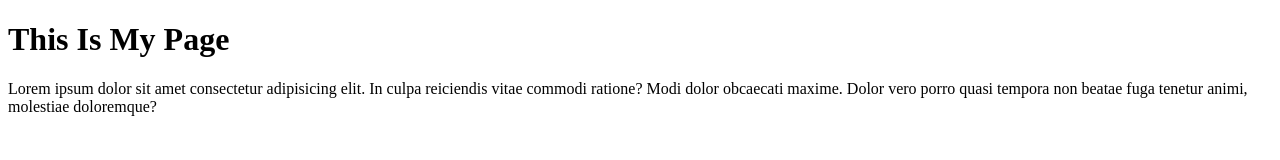
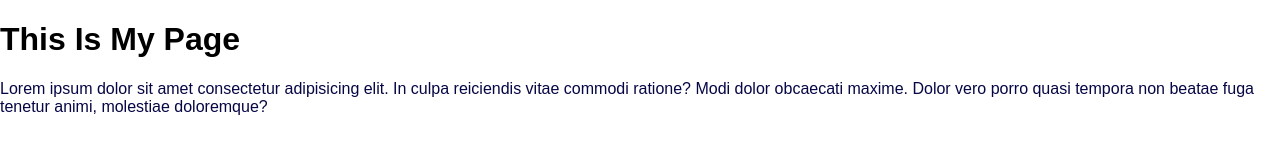
Before and after one commit to mjshelton12/demo_commits, a plain HTML site: page index.html in a window 1280 px wide. Drawn offline with Linux system fonts and the light colour scheme.

Commit message:
create style sheet

```diff
--- /dev/null
+++ b/assets/style.css
@@ -0,0 +1,9 @@
+body {
+    margin: auto;
+    font-family:Arial, Helvetica, sans-serif;
+    font-size: 1rem;
+}
+
+p {
+    color: rgb(6, 6, 69);
+}
--- a/index.html
+++ b/index.html
@@ -1,11 +1,14 @@
 <!DOCTYPE html>
 <html lang="en">
+<link rel="stylesheet" href="./assets/style.css">
+
 <head>
     <meta charset="UTF-8">
     <meta http-equiv="X-UA-Compatible" content="IE=edge">
     <meta name="viewport" content="width=device-width, initial-scale=1.0">
     <title>First App</title>
 </head>
+
 <body>
     <h1>This Is My Page</h1>
     <p>Lorem ipsum dolor sit amet consectetur adipisicing elit. In culpa reiciendis vitae commodi ratione? Modi dolor obcaecati maxime. Dolor vero porro quasi tempora non beatae fuga tenetur animi, molestiae doloremque?</p>
```
